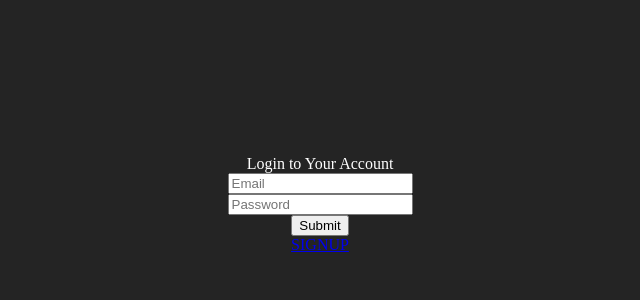
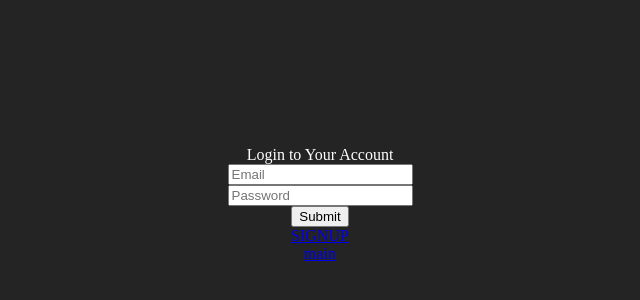
Before and after one commit to NovikovM18/3t-pwa, a Vue app: page /#/auth/signin in a window 1280 px wide. Shown: the part 196-496 px from the top of the page, without its empty margins (320-960 px from the left). Built offline with nearby package versions, Linux system fonts and the light colour scheme; no server answers.

Commit message:
frsadasdasd

```diff
--- a/src/App.vue
+++ b/src/App.vue
@@ -1,3 +1,13 @@
+<template>
+  <div class="App">
+    <Header v-if="currentUser.value?.uid" />
+
+    <div class="content">
+      <router-view></router-view>
+    </div>
+  </div>
+</template>
+
 <script setup>
   import { getAuth, onAuthStateChanged, signOut } from 'firebase/auth'
   import { onMounted, reactive } from 'vue'
@@ -19,14 +29,6 @@
 
 </script>
 
-<template>
-  <div class="App">
-    <Header v-if="currentUser.value?.uid" />
-    <div class="content">
-      <router-view></router-view>
-    </div>
-  </div>
-</template>
 
 <style scoped>
   .App {
--- a/src/components/Main.vue
+++ b/src/components/Main.vue
@@ -1,5 +1,8 @@
 <template>
   <div>
+    <RouterLink to="/auth/signin">
+      SIGNIN
+    </RouterLink>
     MAIN
     <img src="/favicon.svg" class="logo" alt="3t-pwa logo" />
     <img src="../assets/vue.svg" class="logo vue" alt="Vue logo" />
@@ -7,6 +10,18 @@
 </template>
 
 <script setup>
+  import { useAuthStore } from '../store/authStore';
+import { onMounted, reactive } from 'vue'
+
+  let currentUser = reactive({})
+
+
+
+  onMounted(() => {
+    currentUser.value = useAuthStore().currentUser
+    console.log('currentUser', currentUser.value);
+
+  })
 </script>
 
 <style scoped>
--- a/src/components/auth/SignIn.vue
+++ b/src/components/auth/SignIn.vue
@@ -7,6 +7,9 @@
 
     <RouterLink to="/auth/signup">
       SIGNUP
+    </RouterLink>
+    <RouterLink to="/">
+      main
     </RouterLink>
   </div>
 </template>
```
Also changed, not shown: 6 other files (tests, documents, lock files or other folders).
